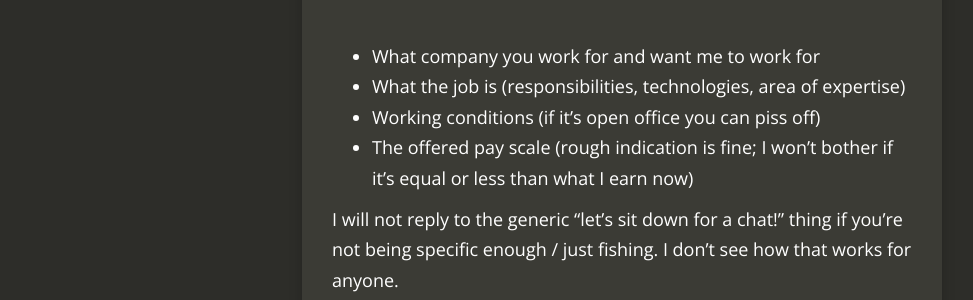
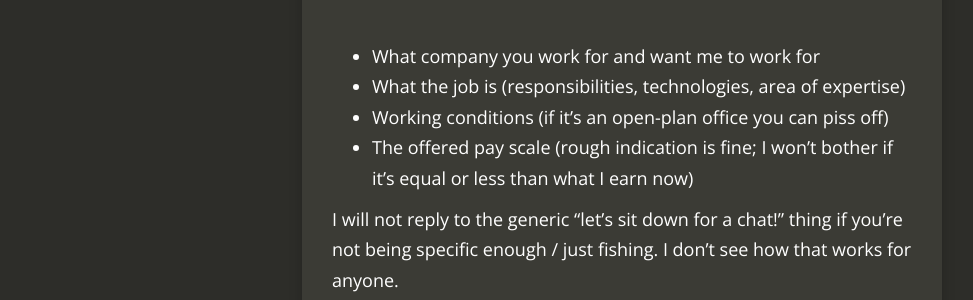
Before and after one commit to fwielstra/fwielstra.github.io, a Jekyll site: the page built from pages/about.md, in a window 1280 px wide. Shown: the part 587-887 px from the top of the page, without its empty margins (18-991 px from the left). Built offline with Jekyll 4.4.1, drawn with Linux system fonts in a browser that asks for light colours; nearby versions of some CDN libraries; Markdown is read by kramdown in place of the engine named in the settings.

Commit message:
Update about.md

```diff
--- a/pages/about.md
+++ b/pages/about.md
@@ -14,7 +14,7 @@ If you are a recruiter, I am currently *not* for hire. However, if you are going
 
  * What company you work for and want me to work for
  * What the job is (responsibilities, technologies, area of expertise)
- * Working conditions (if it's open office you can piss off)
+ * Working conditions (if it's an open-plan office you can piss off)
  * The offered pay scale (rough indication is fine; I won't bother if it's equal or less than what I earn now)
 
 I will not reply to the generic "let's sit down for a chat!" thing if you're not being specific enough / just fishing. I don't see how that works for anyone.
```
